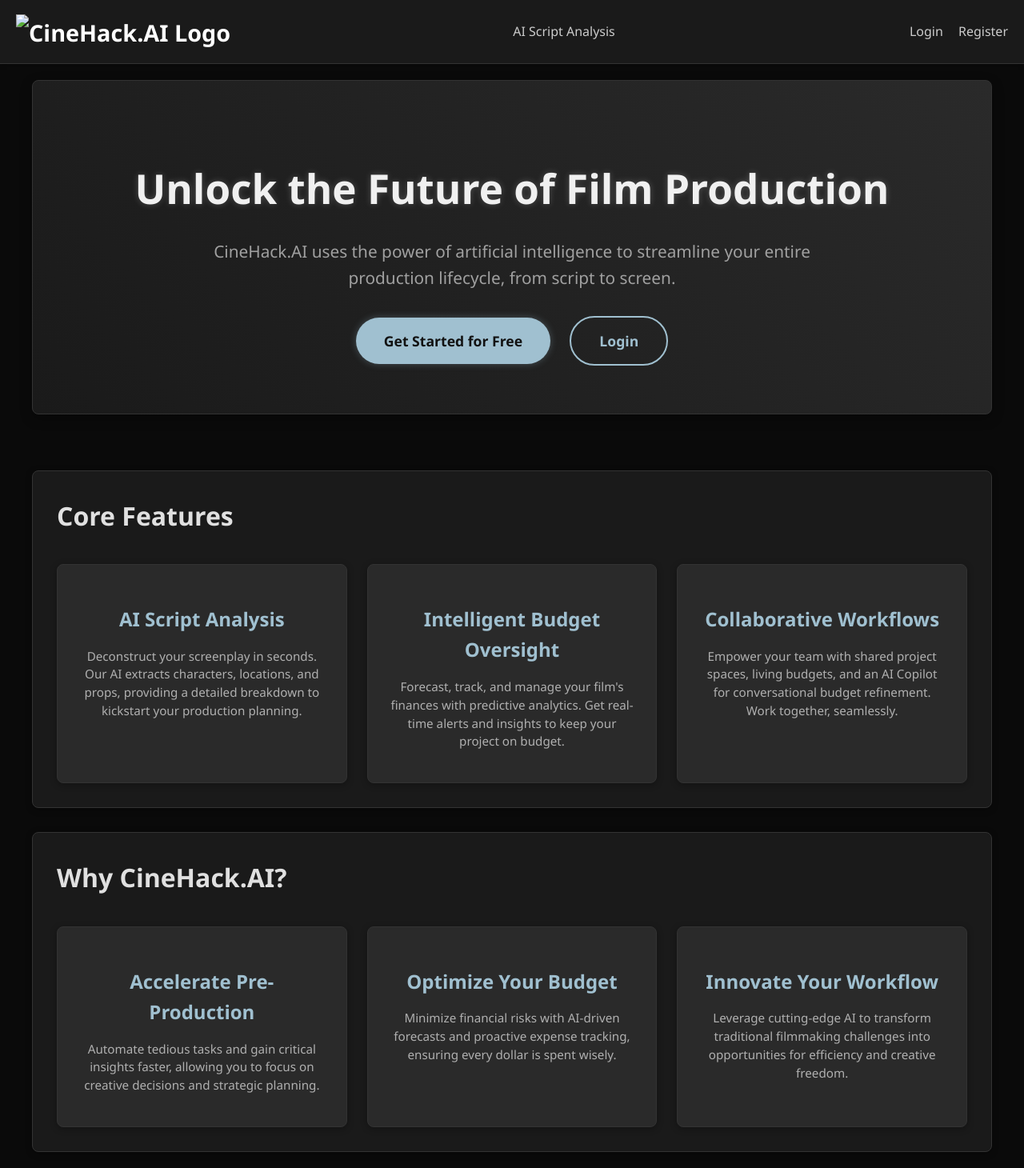
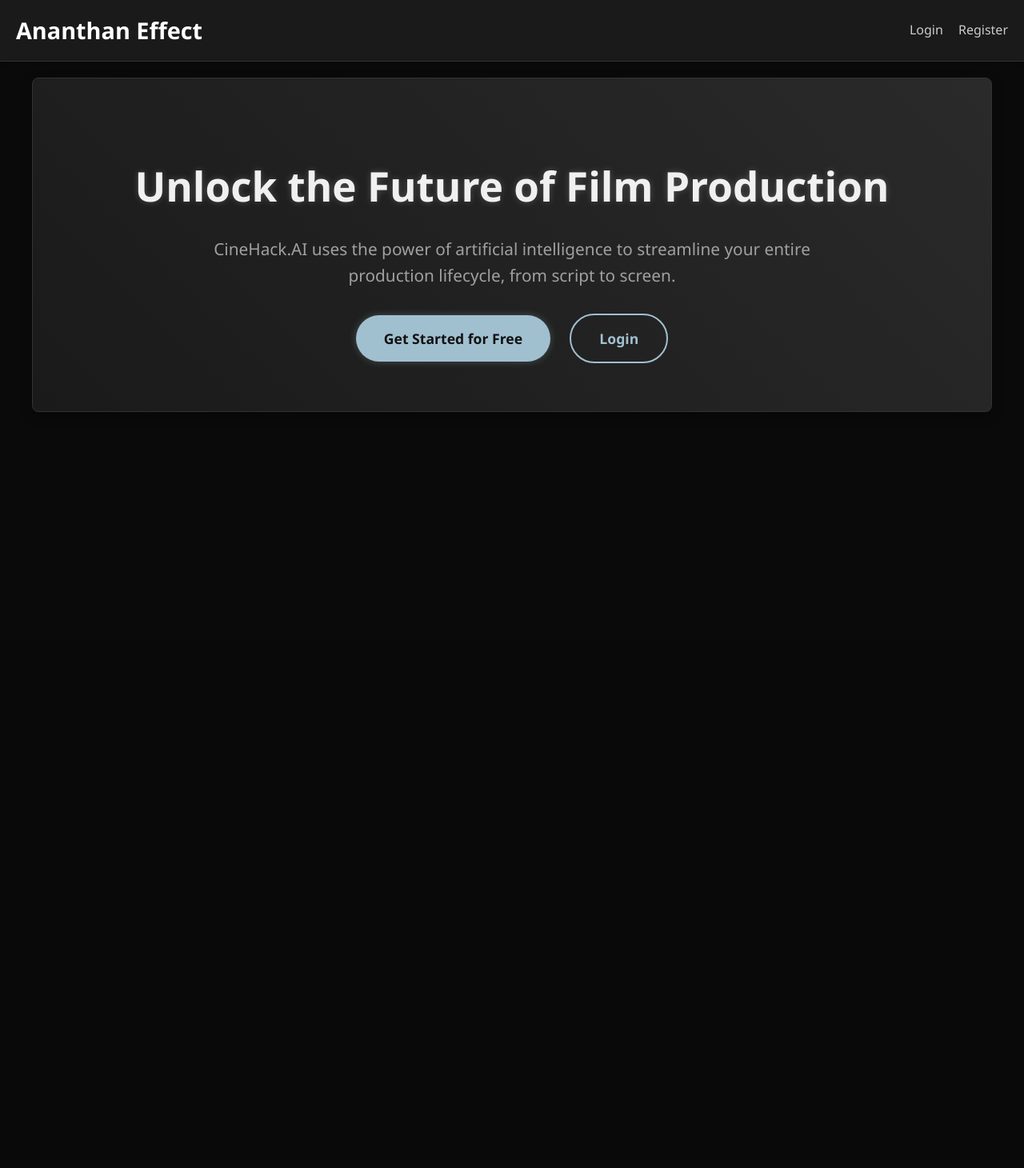
Before and after one commit to AnanthanDJ/AAA, a Flask app: page / in a window 1280 px wide. Shown: the whole page at 80% size. After the commit the page ends 515 px from the top, so only its background shows below. Run offline with Flask 3, Linux system fonts and the light colour scheme; some libraries are stand-ins or nearby versions.

Commit message:
final tweaks

```diff
--- a/src/static/style.css
+++ b/src/static/style.css
@@ -818,18 +818,13 @@
 /* Project Detail Page Charts */
 .charts-grid {
     display: flex;
-    flex-wrap: wrap;
     gap: 20px;
     justify-content: center;
     margin-top: 20px;
 }
 
 .chart-container {
-    flex: 1 1 calc(50% - 20px);
-    /* Two columns, with gap */
-    max-width: calc(50% - 20px);
-    min-width: 300px;
-    /* Minimum width for charts */
+    flex: 1 1 50%;
     background-color: #2a2a2a;
     padding: 20px;
     border-radius: 8px;
--- a/src/templates/index.html
+++ b/src/templates/index.html
@@ -11,40 +11,6 @@
         </div>
     </div>
 
-    <div class="section">
-        <h2>Core Features</h2>
-        <div class="feature-grid">
-            <div class="feature-item">
-                <h3>AI Script Analysis</h3>
-                <p>Deconstruct your screenplay in seconds. Our AI extracts characters, locations, and props, providing a detailed breakdown to kickstart your production planning.</p>
-            </div>
-            <div class="feature-item">
-                <h3>Intelligent Budget Oversight</h3>
-                <p>Forecast, track, and manage your film's finances with predictive analytics. Get real-time alerts and insights to keep your project on budget.</p>
-            </div>
-            <div class="feature-item">
-                <h3>Collaborative Workflows</h3>
-                <p>Empower your team with shared project spaces, living budgets, and an AI Copilot for conversational budget refinement. Work together, seamlessly.</p>
-            </div>
-        </div>
-    </div>
 
-    <div class="section">
-        <h2>Why CineHack.AI?</h2>
-        <div class="benefit-grid">
-            <div class="benefit-item">
-                <h3>Accelerate Pre-Production</h3>
-                <p>Automate tedious tasks and gain critical insights faster, allowing you to focus on creative decisions and strategic planning.</p>
-            </div>
-            <div class="benefit-item">
-                <h3>Optimize Your Budget</h3>
-                <p>Minimize financial risks with AI-driven forecasts and proactive expense tracking, ensuring every dollar is spent wisely.</p>
-            </div>
-            <div class="benefit-item">
-                <h3>Innovate Your Workflow</h3>
-                <p>Leverage cutting-edge AI to transform traditional filmmaking challenges into opportunities for efficiency and creative freedom.</p>
-            </div>
-        </div>
-    </div>
 </div>
 {% endblock %}
--- a/src/templates/layout.html
+++ b/src/templates/layout.html
@@ -10,14 +10,8 @@
 <body>
     {% if request.endpoint != 'login' and request.endpoint != 'register' %}
     <div class="header">
-        <h1><a href="{{ url_for('index') }}"><img src="{{ url_for('static', filename='logo.jpg') }}" alt="CineHack.AI Logo" style="height: 40px; vertical-align: middle;"></a></h1>
-        <nav>
-            <a href="{{ url_for('script_analysis') }}" class="{{ 'active' if request.endpoint == 'script_analysis' else '' }}">AI Script Analysis</a>
-            {% if current_user.is_authenticated %}
-                <a href="{{ url_for('list_projects') }}" class="{{ 'active' if request.endpoint == 'list_projects' else '' }}">My Projects</a>
-                <a href="{{ url_for('list_projects') }}" class="{{ 'active' if request.endpoint == 'list_projects' else '' }}">Projects</a>
-            {% endif %}
-        </nav>
+        <h1><a href="{{ url_for('index') }}">Ananthan Effect</a></h1>
+
         <div class="auth-links">
             {% if current_user.is_authenticated %}
                 <a href="{{ url_for('logout') }}" class="btn-ghost">Logout</a>
```
Also changed, not shown: src/instance/database.db (added), 1 other file.
